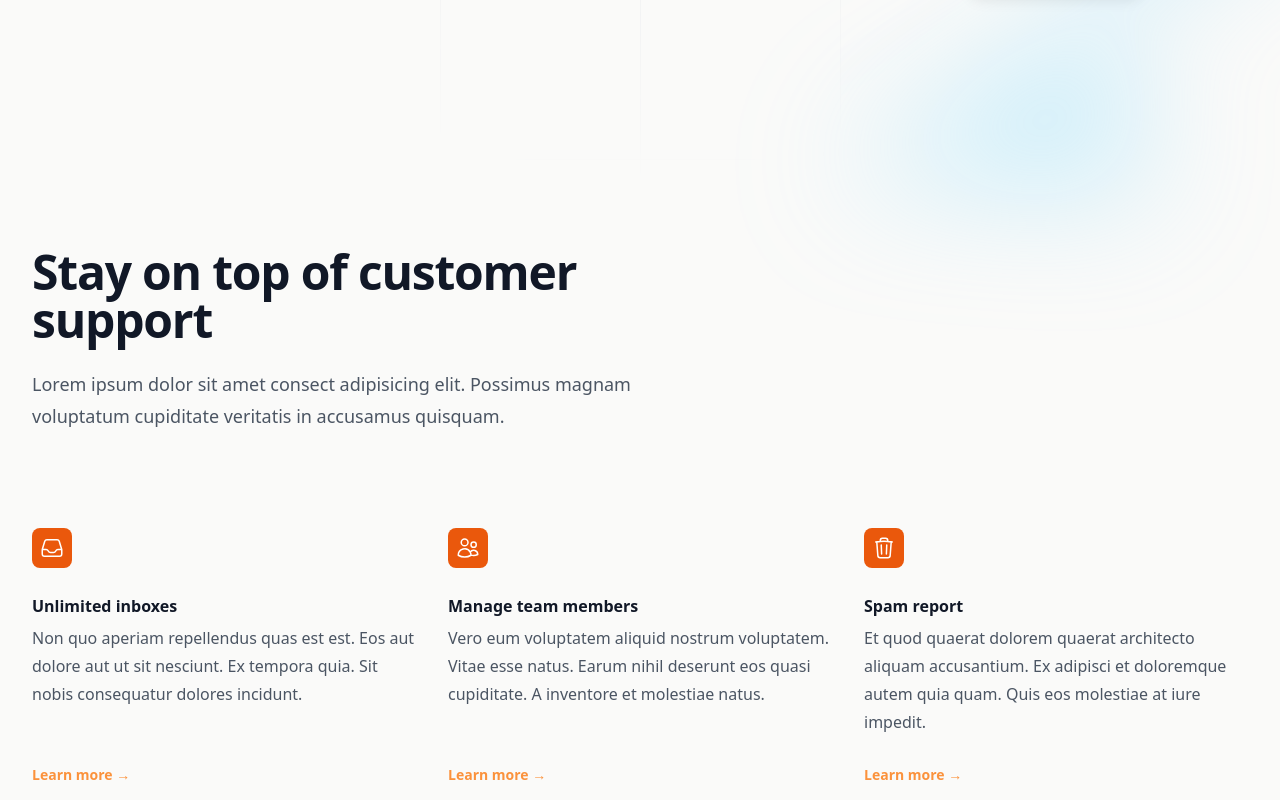
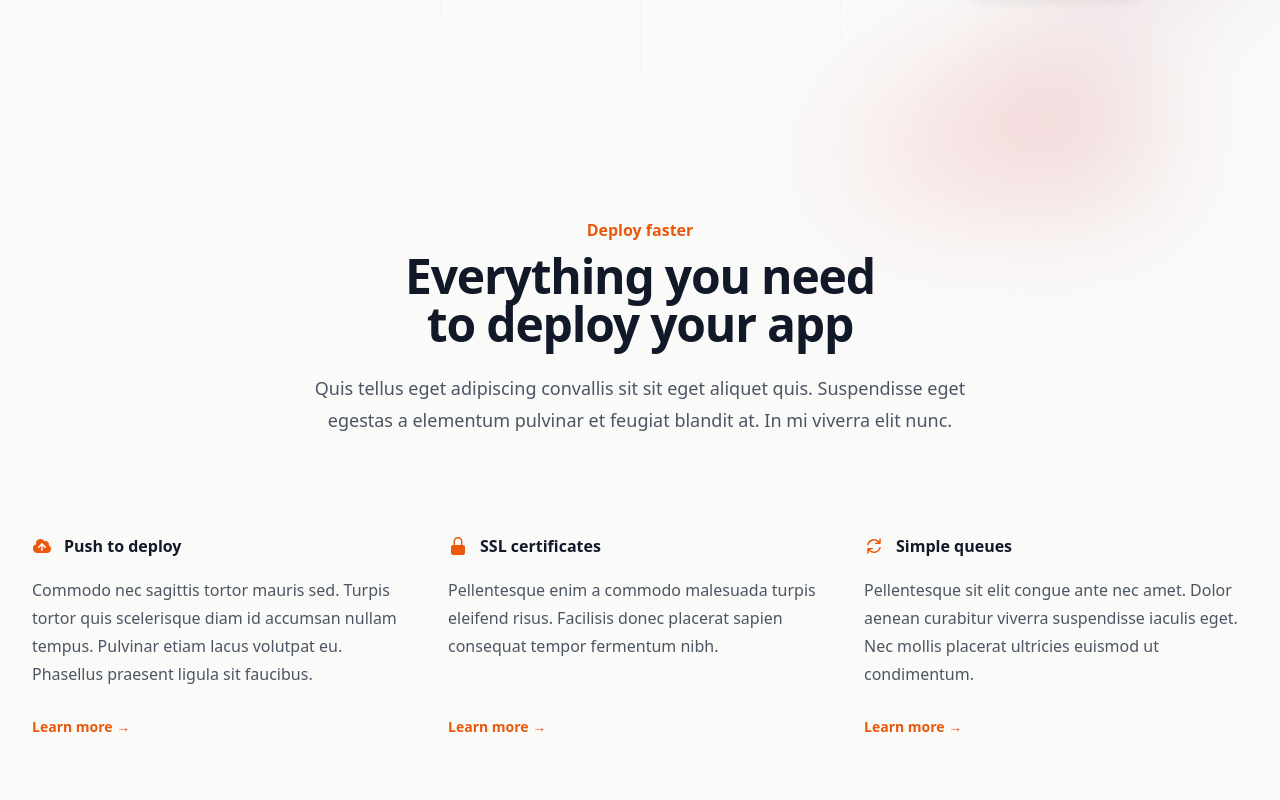
Before and after one commit to MarineCrou/sunny-template-1, a React (Create React App) app: page / in a window 1280 px wide. Shown: the part 840-1640 px from the top of the page. Built offline with nearby package versions, Linux system fonts and the light colour scheme.

Commit message:
updated the design for the footer, as well as the collor of the hero section blurs of the bg

```diff
--- /dev/null
+++ b/src/Components/Banner.js
@@ -0,0 +1,60 @@
+import { XMarkIcon } from "@heroicons/react/20/solid";
+
+export default function Banner() {
+  return (
+    <div className="relative isolate flex items-center gap-x-6 overflow-hidden bg-gray-50 px-6 py-2.5 sm:px-3.5 sm:before:flex-1">
+      <div
+        aria-hidden="true"
+        className="absolute left-[max(-7rem,calc(50%-52rem))] top-1/2 -z-10 -translate-y-1/2 transform-gpu blur-2xl"
+      >
+        <div
+          style={{
+            clipPath:
+              "polygon(74.8% 41.9%, 97.2% 73.2%, 100% 34.9%, 92.5% 0.4%, 87.5% 0%, 75% 28.6%, 58.5% 54.6%, 50.1% 56.8%, 46.9% 44%, 48.3% 17.4%, 24.7% 53.9%, 0% 27.9%, 11.9% 74.2%, 24.9% 54.1%, 68.6% 100%, 74.8% 41.9%)",
+          }}
+          className="aspect-[577/310] w-[36.0625rem] bg-gradient-to-r from-[#ff80b5] to-[#9089fc] opacity-30"
+        />
+      </div>
+      <div
+        aria-hidden="true"
+        className="absolute left-[max(45rem,calc(50%+8rem))] top-1/2 -z-10 -translate-y-1/2 transform-gpu blur-2xl"
+      >
+        <div
+          style={{
+            clipPath:
+              "polygon(74.8% 41.9%, 97.2% 73.2%, 100% 34.9%, 92.5% 0.4%, 87.5% 0%, 75% 28.6%, 58.5% 54.6%, 50.1% 56.8%, 46.9% 44%, 48.3% 17.4%, 24.7% 53.9%, 0% 27.9%, 11.9% 74.2%, 24.9% 54.1%, 68.6% 100%, 74.8% 41.9%)",
+          }}
+          className="aspect-[577/310] w-[36.0625rem] bg-gradient-to-r from-[#ff80b5] to-[#9089fc] opacity-30"
+        />
+      </div>
+      <div className="flex flex-wrap items-center gap-x-4 gap-y-2">
+        <p className="text-sm/6 text-gray-900">
+          <strong className="font-semibold">GeneriCon 2023</strong>
+          <svg
+            viewBox="0 0 2 2"
+            aria-hidden="true"
+            className="mx-2 inline size-0.5 fill-current"
+          >
+            <circle r={1} cx={1} cy={1} />
+          </svg>
+          Join us in Denver from June 7 – 9 to see what’s coming next.
+        </p>
+        <a
+          href="/"
+          className="flex-none rounded-full bg-gray-900 px-3.5 py-1 text-sm font-semibold text-white shadow-sm hover:bg-gray-700 focus-visible:outline focus-visible:outline-2 focus-visible:outline-offset-2 focus-visible:outline-gray-900"
+        >
+          Register now <span aria-hidden="true">&rarr;</span>
+        </a>
+      </div>
+      <div className="flex flex-1 justify-end">
+        <button
+          type="button"
+          className="-m-3 p-3 focus-visible:outline-offset-[-4px]"
+        >
+          <span className="sr-only">Dismiss</span>
+          <XMarkIcon aria-hidden="true" className="size-5 text-gray-900" />
+        </button>
+      </div>
+    </div>
+  );
+}
--- a/src/Components/Footer.js
+++ b/src/Components/Footer.js
@@ -73,8 +73,26 @@ const navigation = {
 
 export default function Footer() {
   return (
-    <footer className="bg-sky-50">
-      <div className="mx-auto max-w-7xl overflow-hidden px-6 py-20 sm:py-24 lg:px-8">
+    <footer className="relative bg-stone-50">
+      {/* Background Gradient Effect */}
+      <div className="absolute inset-0 overflow-hidden">
+        <div
+          aria-hidden="true"
+          className="absolute left-1/2 top-1/2 -translate-x-1/2 -translate-y-1/2 w-full max-w-7xl blur-3xl opacity-50"
+        >
+          <div
+            style={{
+              clipPath:
+                "polygon(63.1% 29.5%, 100% 17.1%, 76.6% 3%, 48.4% 0%, 44.6% 4.7%, 54.5% 25.3%, 59.8% 49%, 55.2% 57.8%, 44.4% 57.2%, 27.8% 47.9%, 35.1% 81.5%, 0% 97.7%, 39.2% 100%, 35.2% 81.4%, 97.2% 52.8%, 63.1% 29.5%)",
+            }}
+            className="w-full h-[200px] bg-gradient-to-tr from-[#ff8080] to-[#57d3f9]"
+          />
+        </div>
+      </div>
+
+      {/* Footer Content */}
+      <div className="relative">
+        <div className="mx-auto max-w-7xl px-6 py-20 sm:py-24 lg:px-8">
           <nav
             aria-label="Footer"
             className="-mb-6 flex flex-wrap justify-center gap-x-12 gap-y-3 text-sm/6"
@@ -105,6 +123,7 @@ export default function Footer() {
             &copy; 2024 Your Company, Inc. All rights reserved.
           </p>
         </div>
+      </div>
     </footer>
   );
 }
--- a/src/Components/Home.js
+++ b/src/Components/Home.js
@@ -14,8 +14,8 @@ export default function Home() {
       <CtaBanner />
       <WhoWeAre />
       <Faq />
+      <Contact />
       <BlogSection />
-      <Contact />
     </>
   );
 }
--- a/src/Components/HomePage/HeroSection.js
+++ b/src/Components/HomePage/HeroSection.js
@@ -41,7 +41,7 @@ export default function HeroSection() {
                 clipPath:
                   "polygon(63.1% 29.5%, 100% 17.1%, 76.6% 3%, 48.4% 0%, 44.6% 4.7%, 54.5% 25.3%, 59.8% 49%, 55.2% 57.8%, 44.4% 57.2%, 27.8% 47.9%, 35.1% 81.5%, 0% 97.7%, 39.2% 100%, 35.2% 81.4%, 97.2% 52.8%, 63.1% 29.5%)",
               }}
-              className="aspect-[801/1036] w-[50.0625rem] bg-gradient-to-tr from-[#80ddff] to-[#89cefc] opacity-40"
+              className="aspect-[801/1036] w-[50.0625rem] bg-gradient-to-tr from-[#ff8080] to-[#57d3f9] opacity-40"
             />
           </div>
           <div className="overflow-hidden">
--- a/src/Components/HomePage/Services.js
+++ b/src/Components/HomePage/Services.js
@@ -1,61 +1,67 @@
-import { InboxIcon, TrashIcon, UsersIcon } from "@heroicons/react/24/outline";
+import {
+  ArrowPathIcon,
+  CloudArrowUpIcon,
+  LockClosedIcon,
+} from "@heroicons/react/20/solid";
 
 const features = [
   {
-    name: "Unlimited inboxes",
+    name: "Push to deploy",
     description:
-      "Non quo aperiam repellendus quas est est. Eos aut dolore aut ut sit nesciunt. Ex tempora quia. Sit nobis consequatur dolores incidunt.",
-    href: "/",
-    icon: InboxIcon,
+      "Commodo nec sagittis tortor mauris sed. Turpis tortor quis scelerisque diam id accumsan nullam tempus. Pulvinar etiam lacus volutpat eu. Phasellus praesent ligula sit faucibus.",
+    href: "#",
+    icon: CloudArrowUpIcon,
   },
   {
-    name: "Manage team members",
+    name: "SSL certificates",
     description:
-      "Vero eum voluptatem aliquid nostrum voluptatem. Vitae esse natus. Earum nihil deserunt eos quasi cupiditate. A inventore et molestiae natus.",
-    href: "/",
-    icon: UsersIcon,
+      "Pellentesque enim a commodo malesuada turpis eleifend risus. Facilisis donec placerat sapien consequat tempor fermentum nibh.",
+    href: "#",
+    icon: LockClosedIcon,
   },
   {
-    name: "Spam report",
+    name: "Simple queues",
     description:
-      "Et quod quaerat dolorem quaerat architecto aliquam accusantium. Ex adipisci et doloremque autem quia quam. Quis eos molestiae at iure impedit.",
-    href: "/",
-    icon: TrashIcon,
+      "Pellentesque sit elit congue ante nec amet. Dolor aenean curabitur viverra suspendisse iaculis eget. Nec mollis placerat ultricies euismod ut condimentum.",
+    href: "#",
+    icon: ArrowPathIcon,
   },
 ];
 
 export default function Services() {
   return (
-    <div className="bg-stone-50 py-24 sm:py-32">
+    <div className="bg-stone-50 py-24 sm:py-24">
       <div className="mx-auto max-w-7xl px-6 lg:px-8">
-        <div className="mx-auto max-w-2xl lg:mx-0">
-          <h2 className="text-pretty text-4xl font-semibold tracking-tight text-gray-900 sm:text-5xl">
-            Stay on top of customer support
+        <div className="mx-auto max-w-2xl lg:text-center">
+          <h2 className="text-base/7 font-semibold text-orange-600">
+            Deploy faster
           </h2>
+          <p className="mt-2 text-pretty text-4xl font-semibold tracking-tight text-gray-900 sm:text-5xl lg:text-balance">
+            Everything you need to deploy your app
+          </p>
           <p className="mt-6 text-lg/8 text-gray-600">
-            Lorem ipsum dolor sit amet consect adipisicing elit. Possimus magnam
-            voluptatum cupiditate veritatis in accusamus quisquam.
+            Quis tellus eget adipiscing convallis sit sit eget aliquet quis.
+            Suspendisse eget egestas a elementum pulvinar et feugiat blandit at.
+            In mi viverra elit nunc.
           </p>
         </div>
         <div className="mx-auto mt-16 max-w-2xl sm:mt-20 lg:mt-24 lg:max-w-none">
           <dl className="grid max-w-xl grid-cols-1 gap-x-8 gap-y-16 lg:max-w-none lg:grid-cols-3">
             {features.map((feature) => (
               <div key={feature.name} className="flex flex-col">
-                <dt className="text-base/7 font-semibold text-gray-900">
-                  <div className="mb-6 flex size-10 items-center justify-center rounded-lg bg-orange-600">
-                    <feature.icon
-                      aria-hidden="true"
-                      className="size-6 text-white"
-                    />
-                  </div>
+                <dt className="flex items-center gap-x-3 text-base/7 font-semibold text-gray-900">
+                  <feature.icon
+                    aria-hidden="true"
+                    className="size-5 flex-none text-orange-600"
+                  />
                   {feature.name}
                 </dt>
-                <dd className="mt-1 flex flex-auto flex-col text-base/7 text-gray-600">
+                <dd className="mt-4 flex flex-auto flex-col text-base/7 text-gray-600">
                   <p className="flex-auto">{feature.description}</p>
                   <p className="mt-6">
                     <a
                       href={feature.href}
-                      className="text-sm/6 font-semibold text-orange-400"
+                      className="text-sm/6 font-semibold text-orange-600"
                     >
                       Learn more <span aria-hidden="true">→</span>
                     </a>
```
Also changed, not shown: public/logo192.png (deleted), public/logo512.png (deleted), public/robots.txt (deleted). Lines whose indentation alone changed are shown as unchanged.
